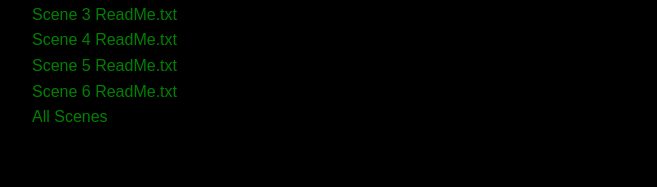
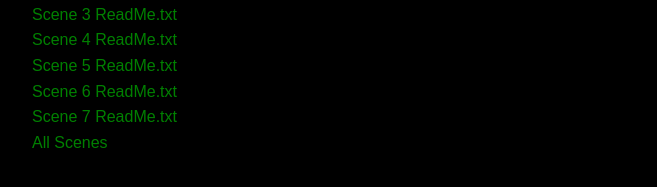
Before and after one commit to lineality/readmeadventures.github.io, a Jekyll site: the page built from index.md, in a window 1280 px wide. Shown: the part 595-782 px from the top of the page, without its empty margins (296-953 px from the left). Built offline with Jekyll 4.4.1, drawn with Linux system fonts in a browser that asks for light colours; our own code applies the rules of GitHub Pages for plain Markdown files.

Commit message:
Update index.md

```diff
--- a/index.md
+++ b/index.md
@@ -24,4 +24,5 @@
 [Scene 4 ReadMe.txt](https://raw.githubusercontent.com/lineality/ReadMe_Adventures/master/Learn_NLP__Dungeon_of_Scrolls/scene_04/ReadMe.txt)
 [Scene 5 ReadMe.txt](https://raw.githubusercontent.com/lineality/ReadMe_Adventures/master/Learn_NLP__Dungeon_of_Scrolls/scene_05/ReadMe.txt)
 [Scene 6 ReadMe.txt](https://raw.githubusercontent.com/lineality/ReadMe_Adventures/master/Learn_NLP__Dungeon_of_Scrolls/scene_06/ReadMe.txt)
+[Scene 7 ReadMe.txt](https://raw.githubusercontent.com/lineality/ReadMe_Adventures/master/Learn_NLP__Dungeon_of_Scrolls/scene_07/ReadMe.txt)
 [All Scenes](https://github.com/lineality/ReadMe_Adventures/tree/master/Learn_NLP__Dungeon_of_Scrolls)
```
